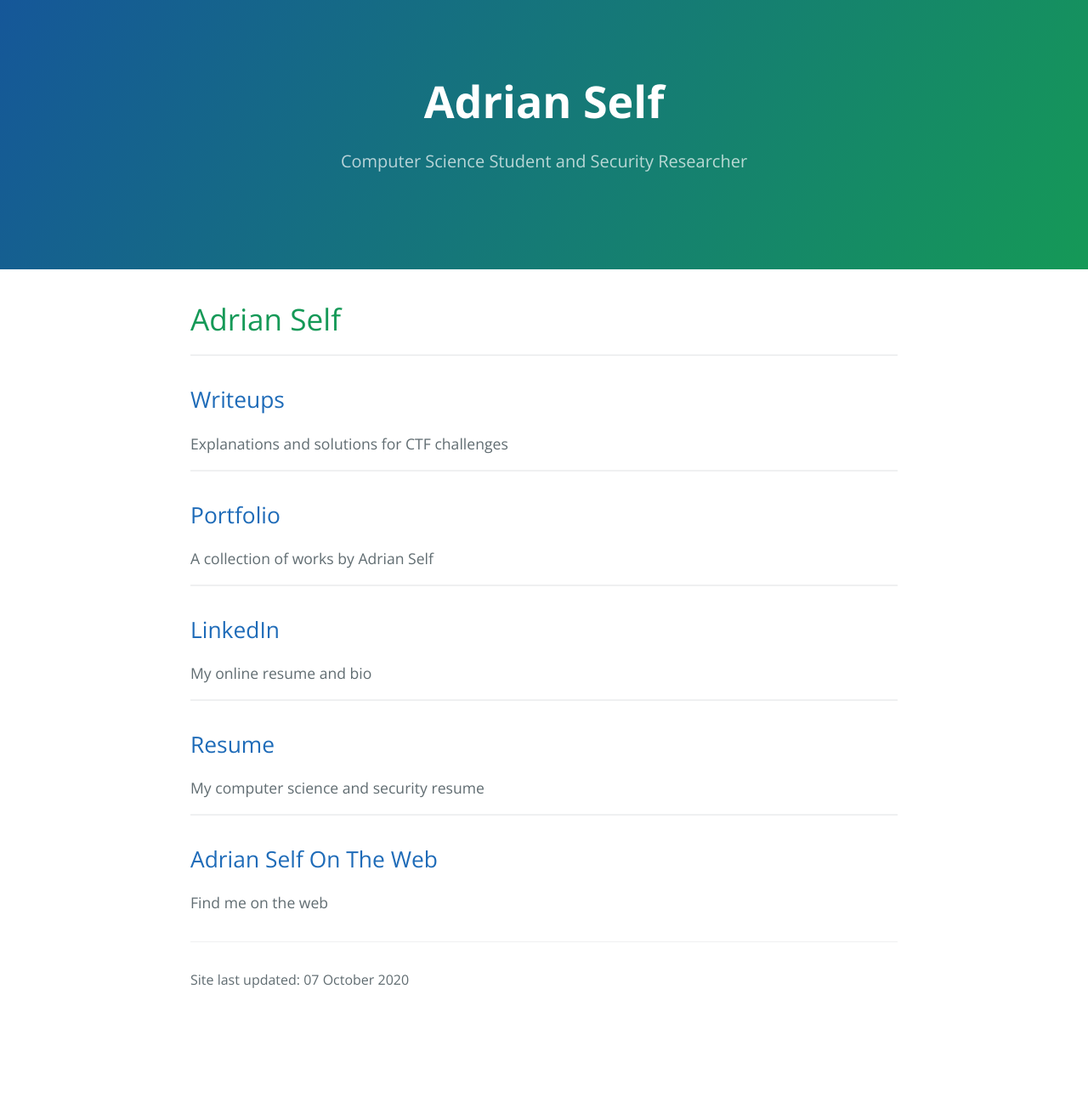
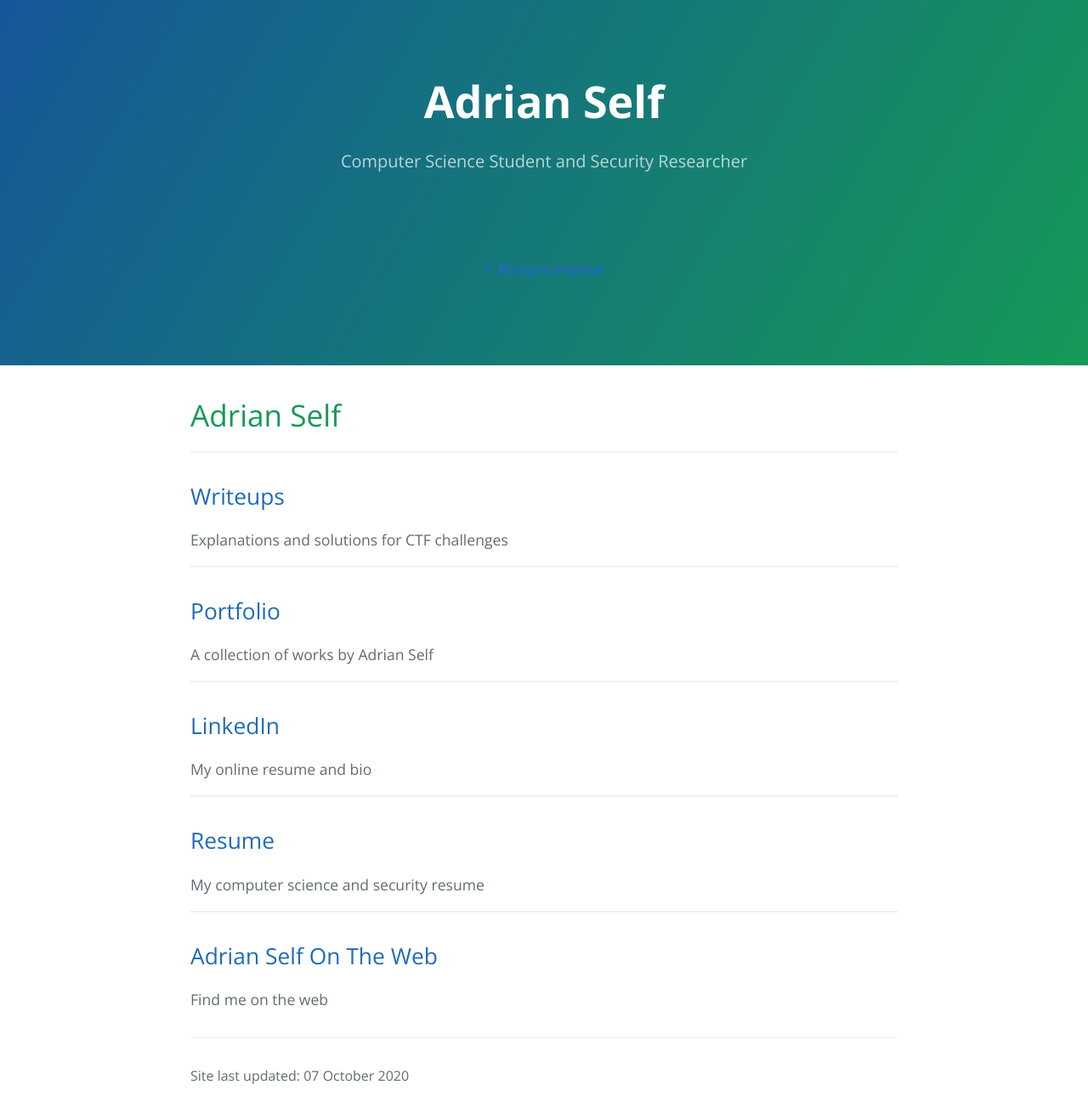
Before and after one commit to AdnanSlef/AdnanSlef.github.io, a Jekyll site: the page built from index.md, in a window 1280 px wide. Shown: the whole page at 85% size. Built offline with Jekyll 4.4.1, drawn with Linux system fonts in a browser that asks for light colours; before the commit the page ends 1197 px from its top, so only the background shows below that.

Commit message:
try adding Return Home link to defaul layout

```diff
--- a/_layouts/default.html
+++ b/_layouts/default.html
@@ -28,6 +28,9 @@
       {% if site.github.is_project_page %}
         <a href="{{ site.github.repository_url }}" class="btn">View on GitHub</a>
       {% endif %}
+      <br>
+      <br>
+      <a href="/"><h3>&lt; Return Home</h3></a>
     </header>
 
     <main id="content" class="main-content" role="main">
```
